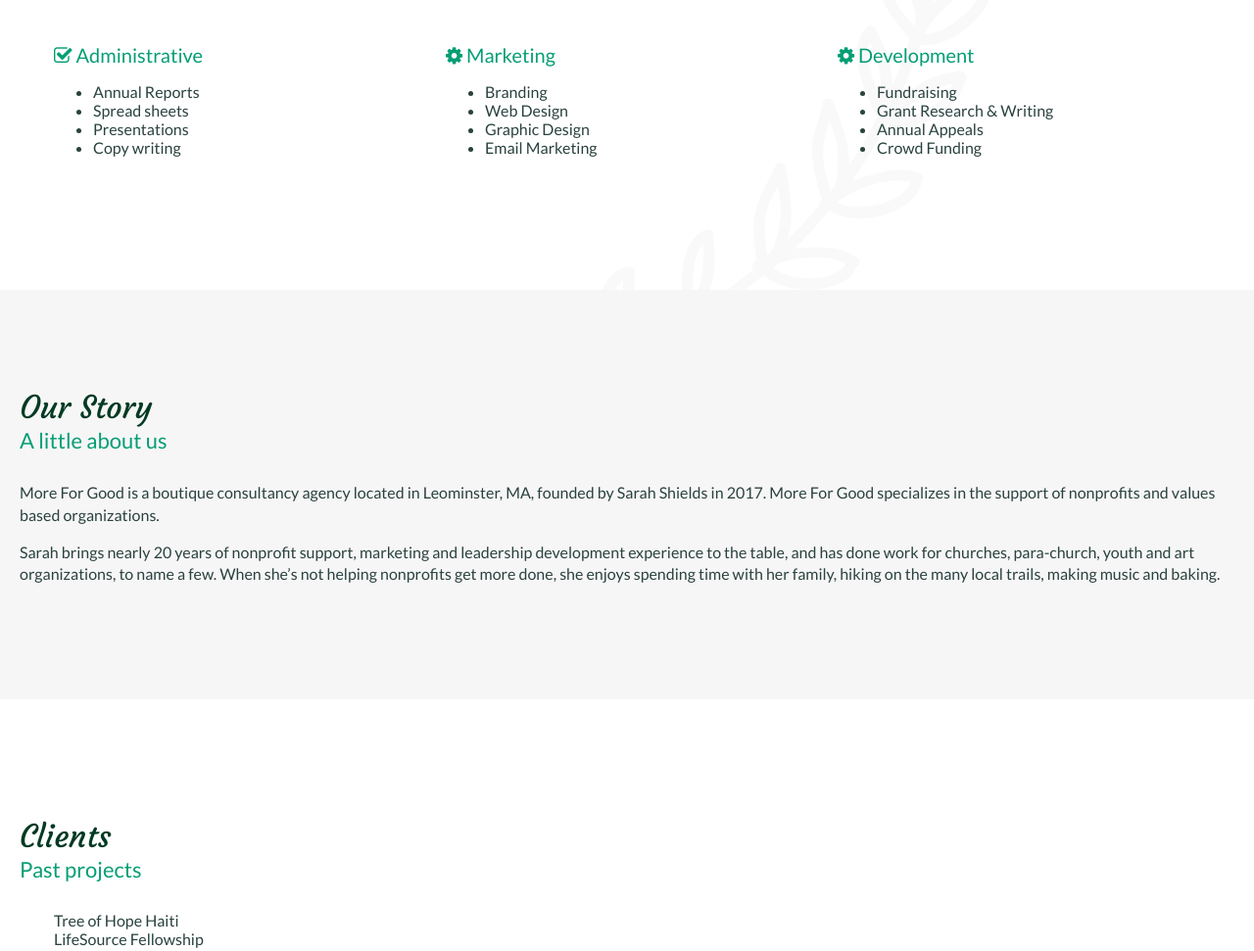
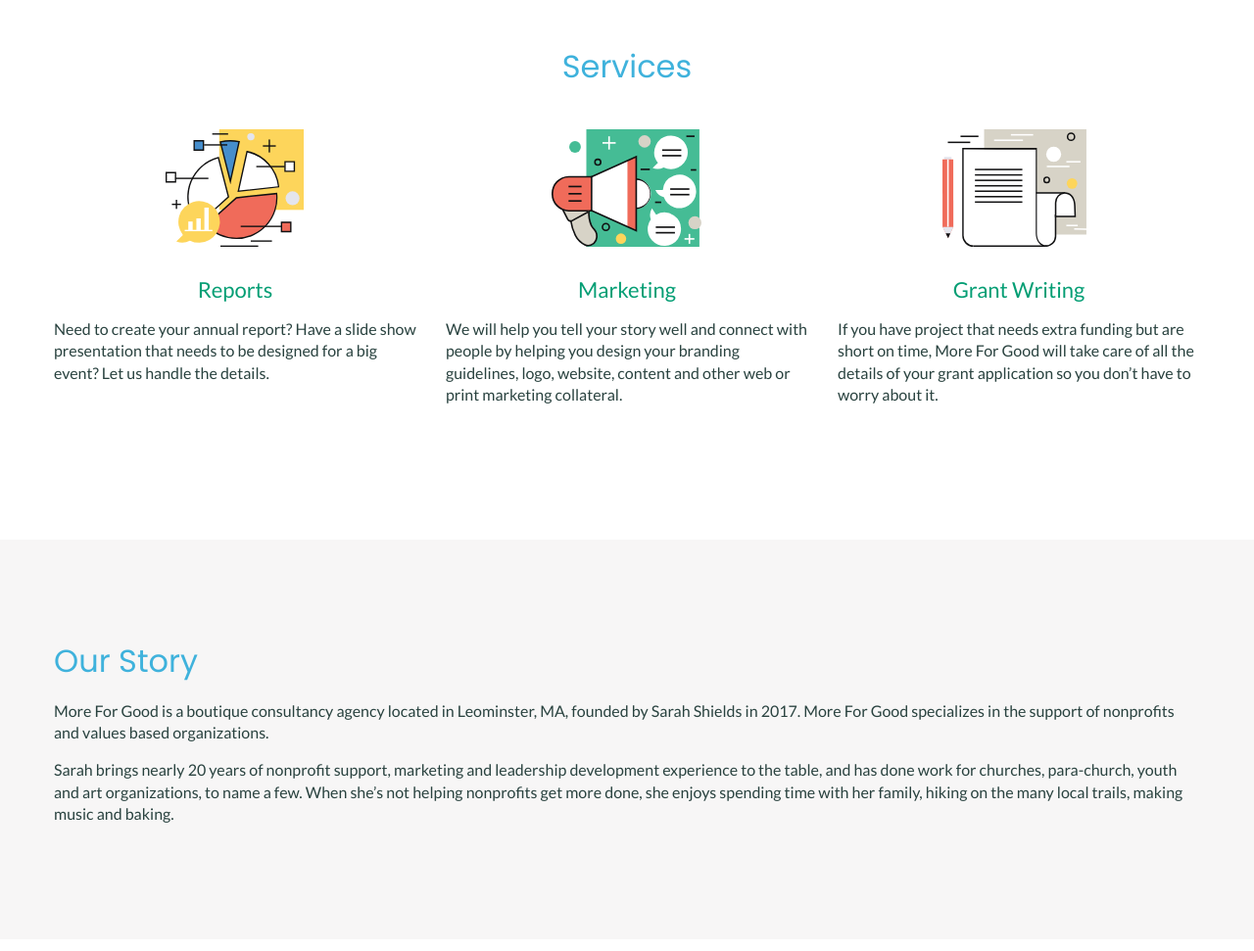
Before and after one commit to csshields/MoreForGood, a website: page public/index.html in a window 1280 px wide. Shown: the part 620-1591 px from the top of the page at 98% size. Drawn offline with Linux system fonts and the light colour scheme.

Commit message:
fixed services

```diff
--- a/public/index.html
+++ b/public/index.html
@@ -50,53 +50,55 @@
 
 				<h2>We help nonprofits and values based organizations<br> do more of what they are passionate about.</h2>
 
-	<!--
-				<div class="flowers">
-					<img src="img/flowers.png" alt="flower">
-				</div> -->
 			</div>
 		</section>
 
+
 		<a name="services" class="anchor"></a>
 		<section class="services">
+			<div class="row">
+				<div class="columns center">
+					<h3>Services</h3>
+				</div>
+			</div>
+			<div class="row">
 
-			<div class="row">
 				<div class="medium-4 columns">
-					<h5><i class="fa fa-check-square-o" aria-hidden="true"></i> Administrative</h4>
-					<ul>
-						<li>Annual Reports</li>
-						<li>Spread sheets</li>
-						<li>Presentations</li>
-						<li>Copy writing</li>
-					</ul>
+
+						<div class="reportImg"></div>
+						<h4>Reports</h4>
+						<div>
+							<p>Need to create your annual report? Have a slide show presentation that needs to be designed for a big event? Let us handle the details.</p>
+						</div>
+
+
 				</div>
 				<div class="medium-4 columns end">
-					<h5><i class="fa fa-cog" aria-hidden="true"></i> Marketing</h4>
-					<ul>
-						<li>Branding</li>
-						<li>Web Design</li>
-						<li>Graphic Design</li>
-						<li>Email Marketing</li>
-					</ul>
+
+					<div class="marketingImg"></div>
+						<h4>Marketing</h4>
+						<div>
+							<p>We will help you tell your story well and connect with people by helping you design your branding guidelines, logo, website, content and other web or print marketing collateral.</p>
+						</div>
+
 				</div>
 				<div class="medium-4 columns end">
-					<h5><i class="fa fa-cog" aria-hidden="true"></i> Development</h4>
-					<ul>
-						<li>Fundraising</li>
-						<li>Grant Research &amp; Writing</li>
-						<li>Annual Appeals</li>
-						<li>Crowd Funding</li>
-					</ul>
+					<div class="grantsImg"></div>
+						<h4>Grant Writing</h4>
+						<div>
+							<p>If you have project that needs extra funding but are short on time, More For Good will take care of all the details of your grant application so you don’t have to worry about it.</p>
+						</div>
 					</div>
 			</div>
 		</section>
 
+		<a name="story" class="anchor"></a>
+		<section class="story grayBg">
+			<div class="row">
+				<div class="columns">
 
-		<a name="story" class="anchor"></a>
-		<section class="story">
 					<h3>Our Story</h3>
 
-			<h4>A little about us</h4>
 					<p>
 						More For Good is a boutique consultancy agency located in Leominster, MA, founded by Sarah Shields in 2017. More For Good specializes in the support of nonprofits and values based organizations.
 					</p>
@@ -109,32 +111,47 @@
 
 
 					</p>
+				</div>
+			</div>
 		</section>
 
 		<a name="clients" class="anchor"></a>
 		<section class="clients">
+			<div class="row">
+				<div class="columns">
 					<h3>Clients</h3>
-			<h4>Past projects</h4>
 					<div class="row">
 						<div class="columns">Tree of Hope Haiti</div>
 						<div class="columns">LifeSource Fellowship</div>
 						<div id="css"></div>
 					</div>
+				</div>
+			</div>
 		</section>
 
 		<a name="contact" class="anchor"></a>
 		<section class="contact">
-			<h3>Contact Us</h3>
+
+
 			<div class="row">
 				<div class="columns medium-4">
+					<h3>Contact Us</h3>
+					<div><a href="mailto:info@moreforgood.com">info@moreforgood.com</a></div>
 					<div>Leominster, Massachusetts</div>
-					<div><a href="mailto:info@moreforgood.com">info@moreforgood.com</a></div>
+
 					<div>Phone: By appointment</div>
-					<div>© Copyright 2017 More For Good</div>
+
 				</div>
-				<div class="columns medium-4"></div>
+				<div class="columns medium-4">
+				</div>
 				<div class="columns medium-4 end"></div>
 			</div>
+			<div class="row">
+				<div class="columns">
+					<footer>© Copyright 2017 More For Good</footer>
+				</div>
+			</div>
+
 
 
 		</section>
--- a/src/styles.scss
+++ b/src/styles.scss
@@ -22,6 +22,7 @@
 
 $bgColor: #fff;
 $gray: #F7F6F6;
+
 
 @mixin fadesIn(){
     -webkit-animation: fadein 2s; /* Safari, Chrome and Opera > 12.1 */
@@ -60,7 +61,7 @@
 	line-height:26px; @include fadesIn;
 	text-shadow: 2px 2px #000;
 }
-h3 { font-size:32px; color:$primaryColor; font-weight:200; font-family:'Courgette',sans-serif; margin:0; }
+h3 { font-size:32px; color:$secondaryColor; font-weight:200; font-family:'Poppins',sans-serif; margin:0; }
 h4 { font-size:22px; color:$primaryColorLight; font-weight:200; margin-top:0; }
 h5 { margin:0; font-size:20px; font-weight:200; color:$primaryColorLight;}
 p {line-height: 1.4rem}
@@ -71,10 +72,18 @@
 
 .border{
 	// border :solid 2px #f0f0f0; margin:30px; padding:20px;
-	background-image: url(../img/leafBG.png); background-repeat: no-repeat;
-	background-position: 70% 40px; background-color: white;
+	// background-image: url(../img/leafBG.png); background-repeat: no-repeat;
+	// background-position: 70% 40px; background-color: white;
 }
+.rightBorder{ border-right: solid 1px gray;}
+
+.center{text-align: center;}
 .anchor{display:block}
+
+.grayBg{background-color:$gray;}
+.blueBg{@include gradient;	padding-top:100px; padding-bottom:100px;}
+
+
 @include breakpoint(small down){
 	.border{ border-left:solid 0 #f0f0f0; border-right:solid 0 #f0f0f0;}
 }
@@ -135,6 +144,7 @@
 	height:500px;
 	padding:0;
 	margin-top:44px;
+	margin-bottom:0;
 
 	.welcomeBG{
 		width:100%; height:100%;
@@ -209,16 +219,32 @@
 	}
 }
 
+.services{
 
-.services{
 	margin:100px 0;
+	h3{margin-bottom:40px;}
+	h4{margin-bottom:10px; text-align:center;}
+
+	.reportImg{	background-image: url(../img/reporting.svg);}
+	.marketingImg{background-image: url(../img/marketing.svg);}
+	.grantsImg{	background-image: url(../img/grants.svg); }
+
+	.grantsImg, .reportImg, .marketingImg {
+		height:120px;
+		background-position: center top;
+		background-repeat: no-repeat;
+		margin-bottom:30px;
+	}
+
+	@include breakpoint(small only) {
+		.grantsImg, .reportImg, .marketingImg { display: none; background-image: none;}
+	}
+
 }
 
-.story{
-	padding-top:100px;
-	padding-bottom:100px;
-	background-color:$gray;
-}
+
+
+.story{ padding-top:100px; padding-bottom:100px; }
 
 .work{
 
@@ -243,12 +269,13 @@
 	@include gradient;
 }
 
-footer{ padding-bottom:30px; }
+
+footer{ padding:30px 0; text-align: right;}
 
 .photo{border-radius:50%;}
 
-::selection { background: #FED500; }
-::-moz-selection { background: #FED500; }
+::selection { background: $highlightColor; }
+::-moz-selection { background: $highlightColor; }
 
 .flowers{
 	width:30%; margin:auto;
```
Also changed, not shown: public/css/styles.css, public/img/grants.svg (added), public/img/marketing.svg (added), public/img/report.svg (added), public/img/reporting.svg (added), public/img/tablet.svg (added), 1 other file. Lines whose indentation alone changed are shown as unchanged.
